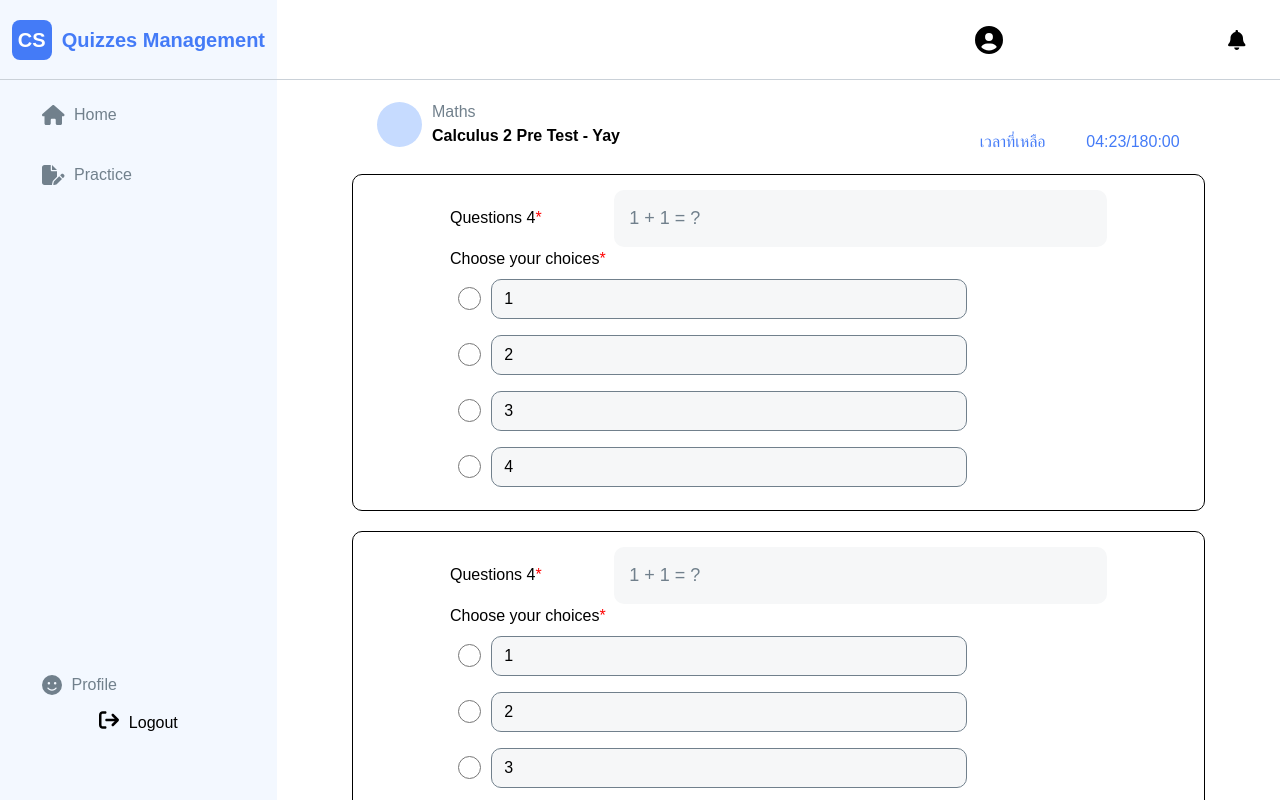
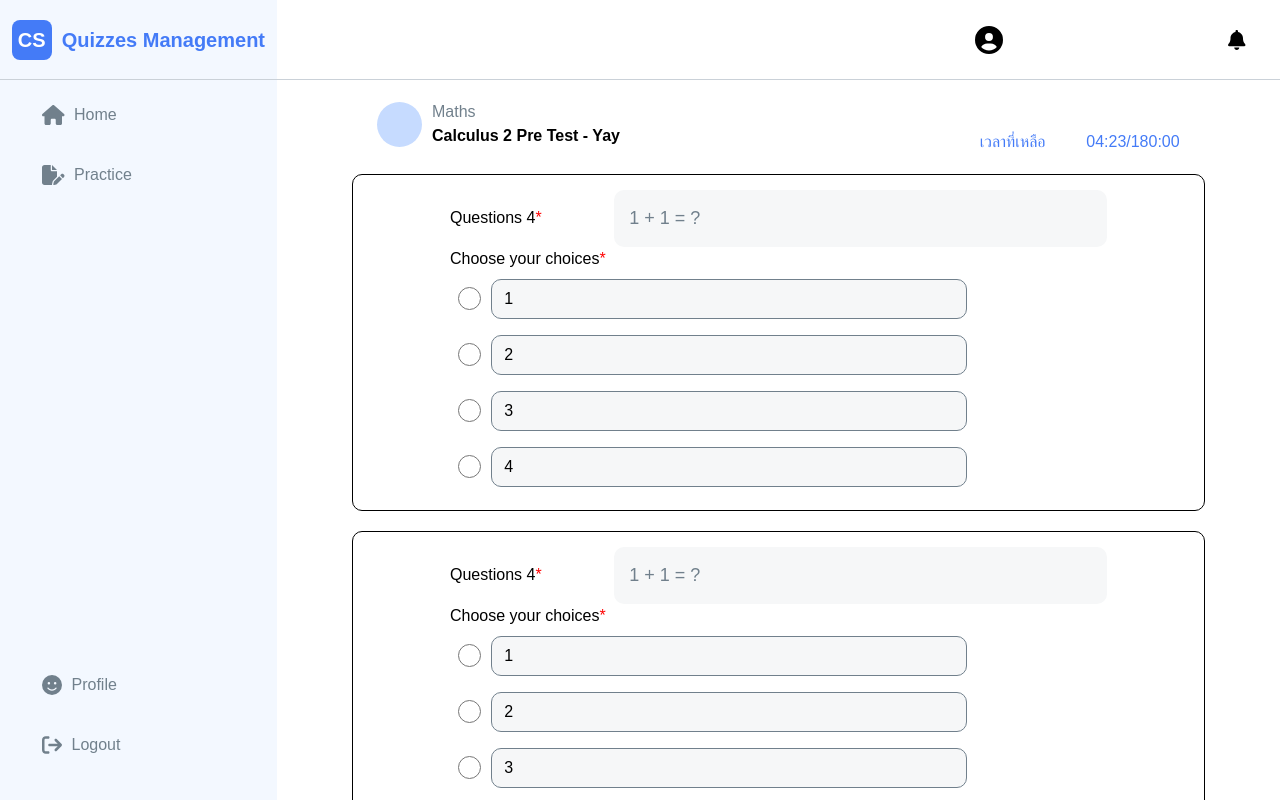
Before and after one commit to Putthakun/QuizzesManagementReact, a React (Vite) app in the folder QuizzesManagementFrontend/: page /ans_student in a window 1280 px wide. Built offline with nearby package versions, Linux system fonts and the light colour scheme.

Commit message:
Edit button Logout on Navbar

```diff
--- a/QuizzesManagementFrontend/src/styles/student/student.css
+++ b/QuizzesManagementFrontend/src/styles/student/student.css
@@ -93,6 +93,17 @@
     font-size: 16px;
     color: #71808C;
 }
+.left_tail button{
+    width: 70%;
+    height: 50px;
+    /* background-color: blueviolet; */
+    margin-top: 10px;
+    display: flex;
+    justify-content: flex-start;
+    align-items: center;
+    font-size: 16px;
+    color: #71808C;
+}
 .right{
     width: 85%;
     /* background-color: red; */
```
